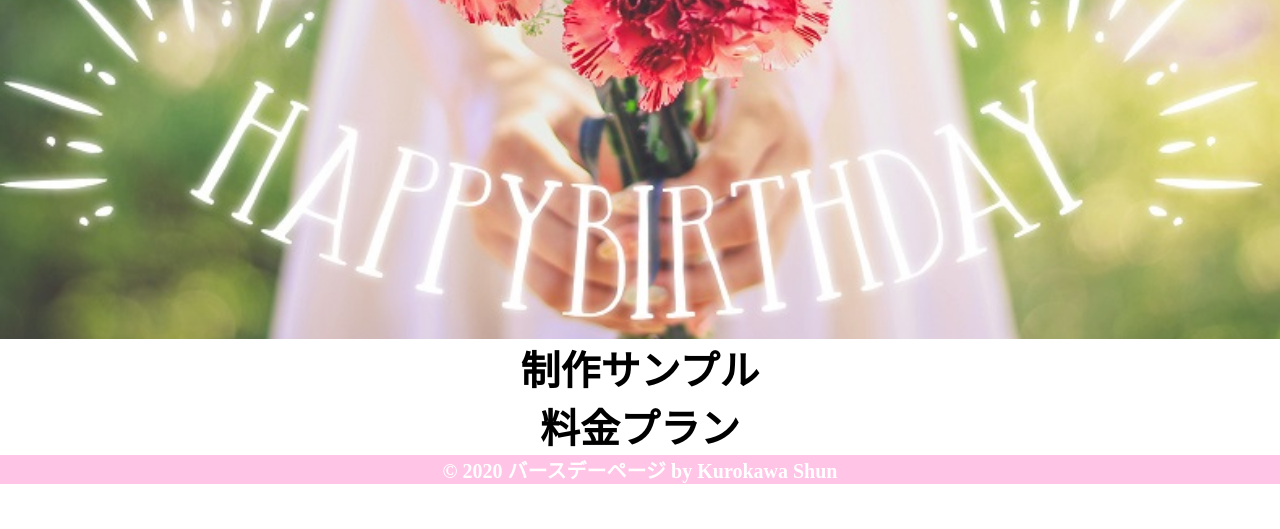
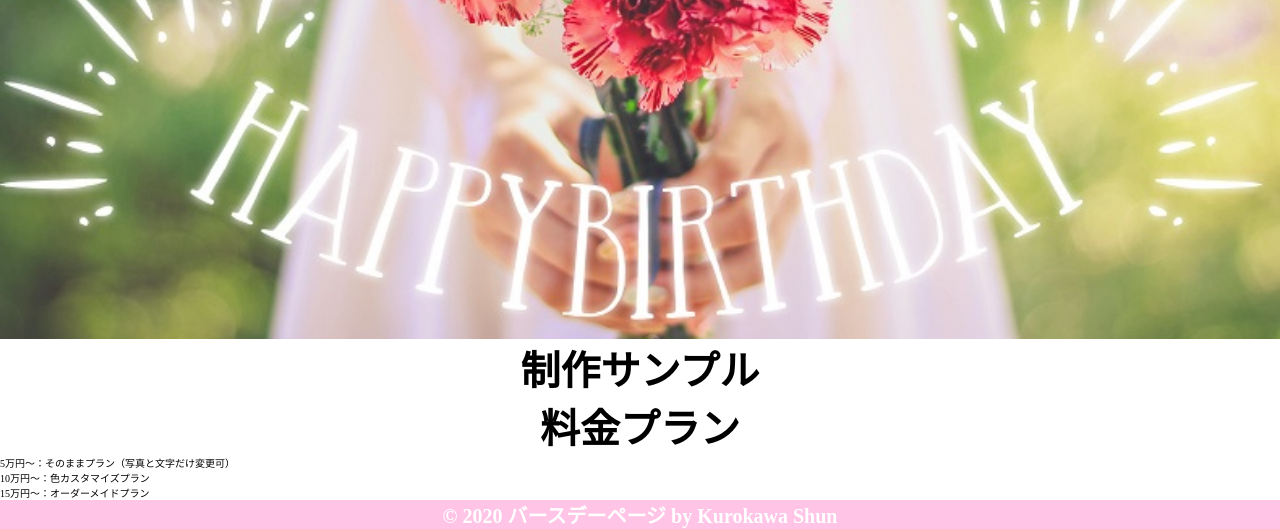
Before and after one commit to kurocraft0312/Birthday-Page, a plain HTML site: page index.html in a window 1280 px wide. Shown: the part 461-990 px from the top of the page. Before the commit the page ends 945 px from the top, so only its background shows below. Drawn offline with Linux system fonts and the light colour scheme.

Commit message:
料金メモ。

```diff
--- a/index.html
+++ b/index.html
@@ -62,9 +62,9 @@
         <section>
             <h2 class="price_plan">料金プラン</h2>
             <div>
-                <div></div>
-                <div></div>
-                <div></div>
+                <div>5万円～：そのままプラン（写真と文字だけ変更可）</div>
+                <div>10万円～：色カスタマイズプラン</div>
+                <div>15万円～：オーダーメイドプラン</div>
             </div>
         </section>
         <section>
```
